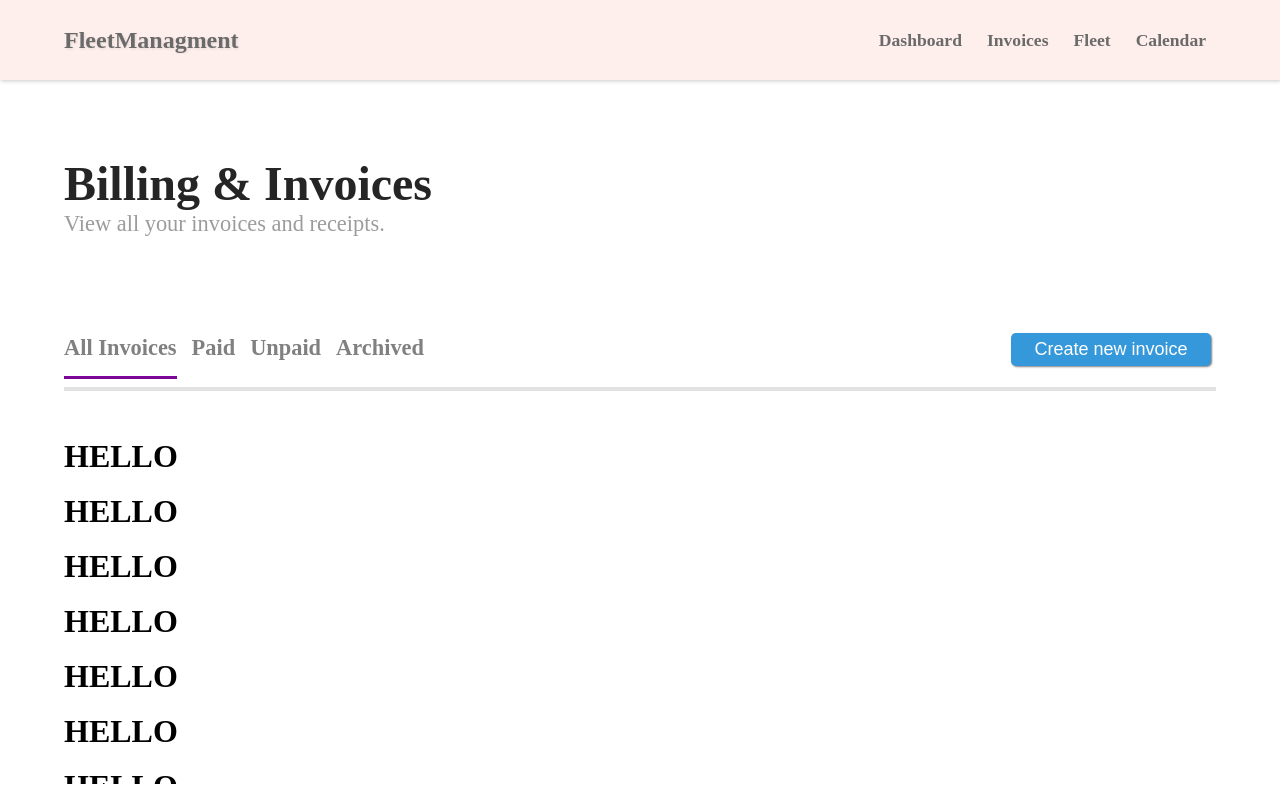
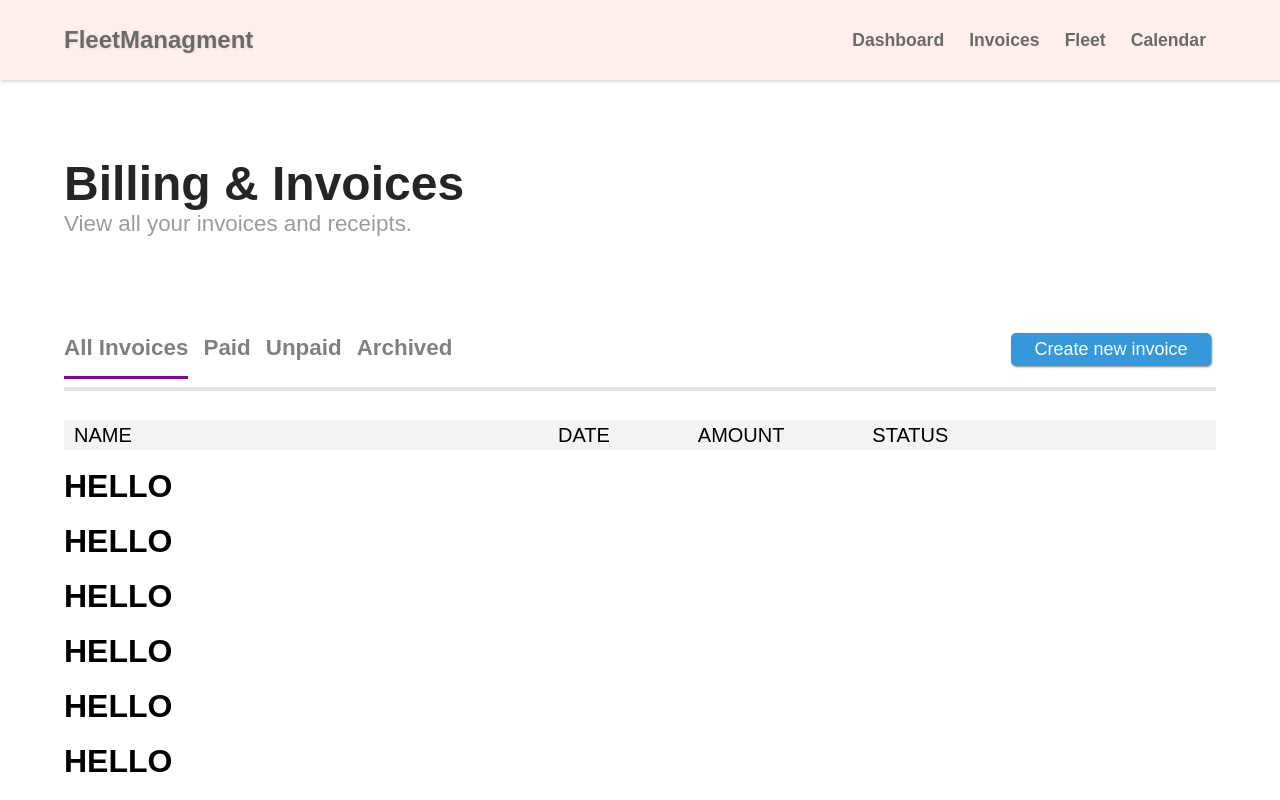
Before and after one commit to hamzic2019/fleetmanagment, a React (Vite) app in the folder client/: page /invoices in a window 1280 px wide. Built offline with nearby package versions, Linux system fonts and the light colour scheme.

Commit message:
more styling invoices page

```diff
--- a/client/src/index.css
+++ b/client/src/index.css
@@ -3,4 +3,5 @@
     padding: 0;
     box-sizing: border-box;
     overflow: hidden;
+    font-family: Arial, Helvetica, sans-serif;
 }
--- a/client/src/pages/Invoices/Invoices.css
+++ b/client/src/pages/Invoices/Invoices.css
@@ -110,7 +110,7 @@ hr {
     color:white;
     background-color: #267db7;
     box-shadow: 1px 1px 2px rgba(64, 64, 64, 0.3);
-    margin:5px 5px 5px 10px;
+    margin:5px 5px 10px 10px;
 }
 
 
@@ -137,3 +137,33 @@ hr {
 {
   background: rgba(0, 0, 0, 0.2);
 }
+
+
+
+
+
+.invoices-list-invoices-status-bar {
+    width: 100%;
+    height: 30px;
+    background-color: rgba(192, 192, 192, 0.20);
+    padding: 0px 10px;
+
+    display: flex;
+    justify-content: space-between;
+    align-items: center;
+}
+
+.invoices-list-invoices-status-bar p {
+    cursor: pointer;
+    font-size: 20px;
+    font-family: Arial, Helvetica, sans-serif;
+}
+
+.status-bar-item-list-name {
+    min-width: 35%;
+}
+
+.status-bar-item-list-5 {
+    width: 15%;
+    height: 100%;
+}
--- a/client/src/pages/Invoices/Invoices.jsx
+++ b/client/src/pages/Invoices/Invoices.jsx
@@ -29,6 +29,15 @@ const Invoices = () => {
                 <hr />
           </div>
           <div className="invoices-list-invoices">
+
+          <div className="invoices-list-invoices-status-bar">
+              <p className='status-bar-item-list-name'>NAME</p>
+              <p className='status-bar-item-list'>DATE</p>
+              <p className='status-bar-item-list'>AMOUNT</p>
+              <p className='status-bar-item-list'>STATUS</p>
+
+              <p className='status-bar-item-list-5'></p>
+          </div>
                         <br />
                         <h1>HELLO</h1>
                         <br />
```
